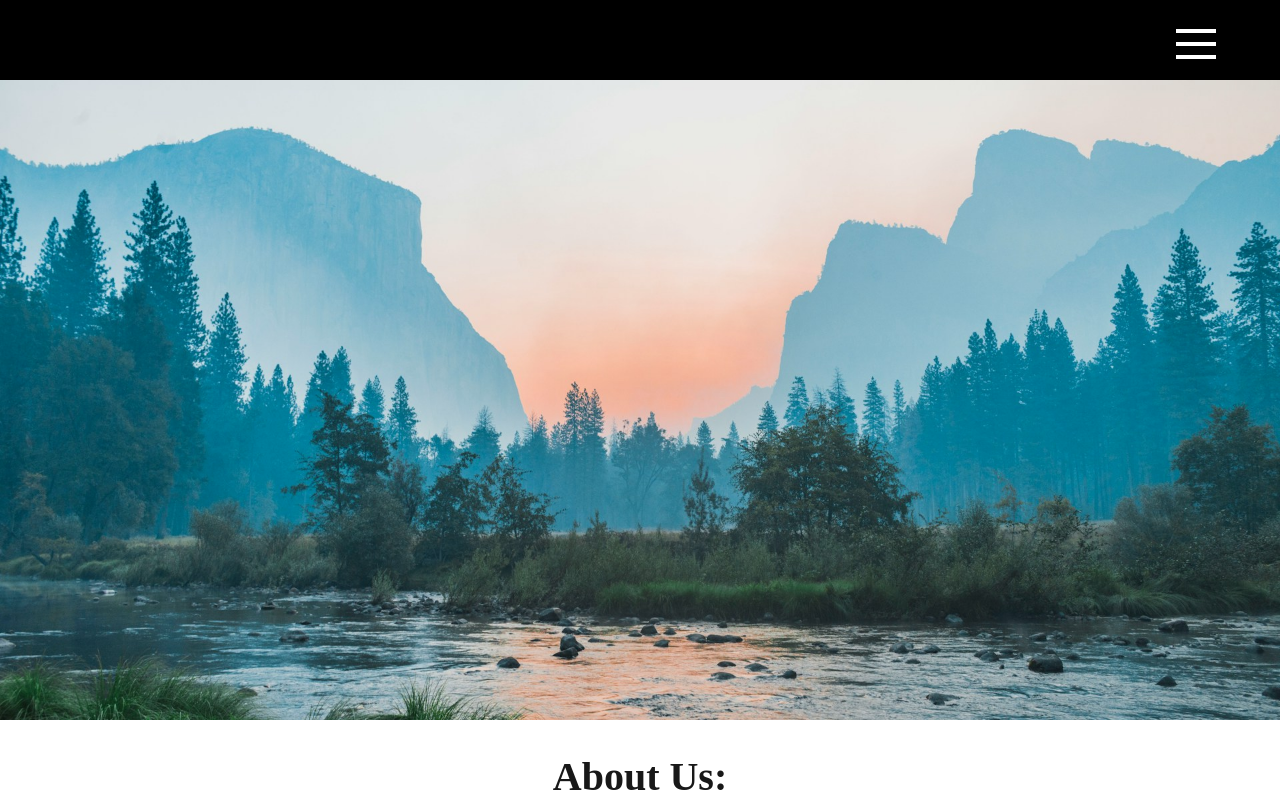
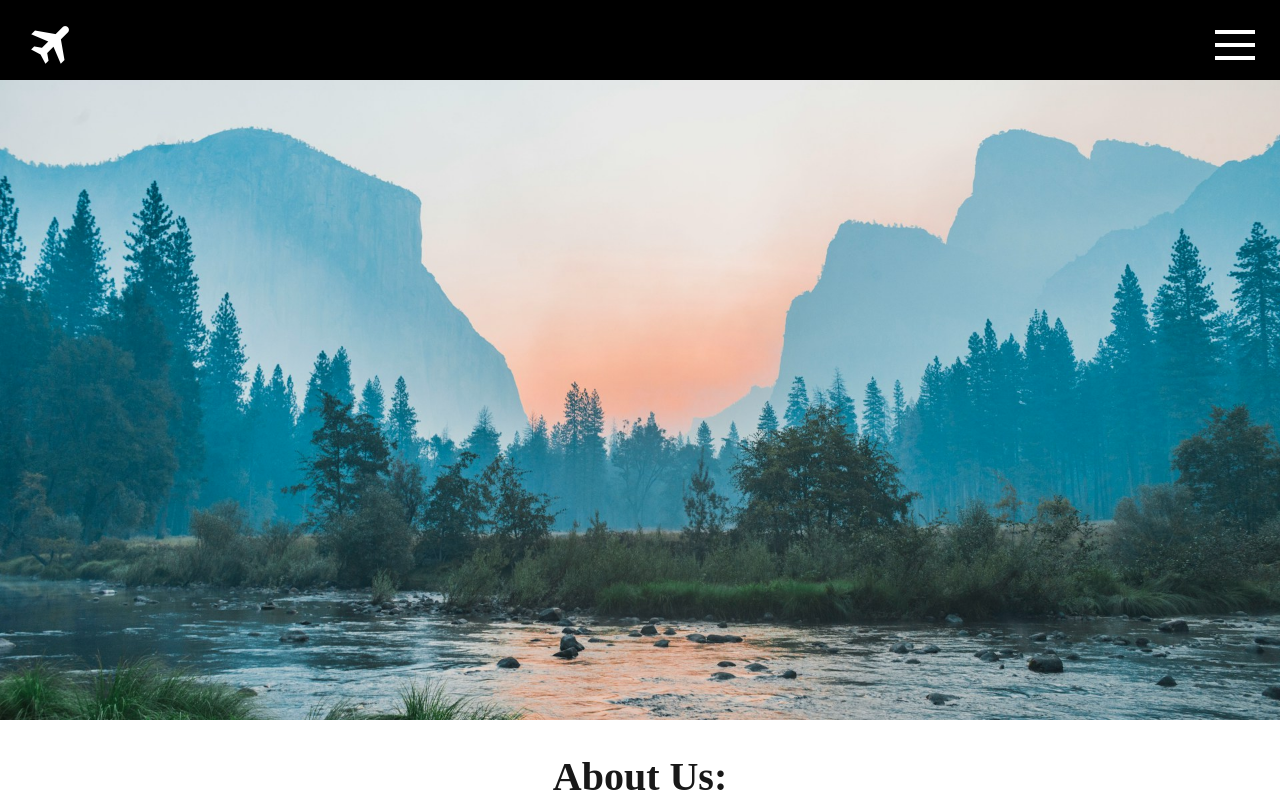
Before and after one commit to ewertonsilva07/tourism-website, a website: page index.html in a window 1280 px wide. Shown: the top 803 px of the page. Drawn offline with nearby package versions, Linux system fonts and the light colour scheme.

Commit message:
add  logo to the nav

```diff
--- a/index.html
+++ b/index.html
@@ -3,13 +3,18 @@
 <head>
     <meta charset="UTF-8">
     <meta name="viewport" content="width=device-width, initial-scale=1.0">
+    <link rel="shortcut icon" href="images/travel_icon.png" type="image/png">
     <title>Document</title>
+    <link rel="stylesheet" href="https://fonts.googleapis.com/css2?family=Material+Symbols+Outlined:opsz,wght,FILL,GRAD@20..48,100..700,0..1,-50..200" />
     <link rel="stylesheet" href="css/main.css">
 </head>
 <body>
     <div class="container">
         <header class="header">
             <nav class="header-nav">
+                <span class="material-symbols-outlined header-nav-logo">
+                    travel
+                </span>
                 <div class="menu">
                     <div class="menu-line menu-line-1"></div>
                     <div class="menu-line menu-line-2"></div>
--- a/src/js/main.js
+++ b/src/js/main.js
@@ -1,6 +1,6 @@
 import { gallerySlideShow } from './modules/slideShow';
-import { hamburguerMenu } from './modules/hamburgerMenu';
+import { toggleHamburgerMenu } from './modules/hamburgerMenu';
 
 
-hamburguerMenu;
+toggleHamburgerMenu;
 gallerySlideShow;
--- a/src/js/modules/hamburgerMenu.js
+++ b/src/js/modules/hamburgerMenu.js
@@ -1,6 +1,6 @@
 import $ from 'jquery';
 
-export const hamburguerMenu = $(() => {
+export const toggleHamburgerMenu = $(() => {
     const navContainer = $(".nav-list-container");
     const hamburgerIcon = $(".menu");
     let isHidden = true;
--- a/src/scss/components/_hamburger-menu.scss
+++ b/src/scss/components/_hamburger-menu.scss
@@ -6,8 +6,8 @@
     flex-direction: column;
     justify-content: space-around;
     position: absolute;
-    top: 3vh;
-    right: 5vw;
+    top: 25px;
+    right: 25px;
     cursor: pointer;
 
 
--- a/src/scss/components/_navigation.scss
+++ b/src/scss/components/_navigation.scss
@@ -15,6 +15,14 @@
     width: 100%;
     background-color: black;
 
+    &-logo {
+        color: color(primary);
+        position: absolute;
+        top: 20px;
+        left: 25px;
+        font-size: fontSize(xl) + 1rem;
+    }
+
     &-list {
         width: inherit;
         height: inherit;
```
Also changed, not shown: css/main.css, images/travel_icon.png (added).
